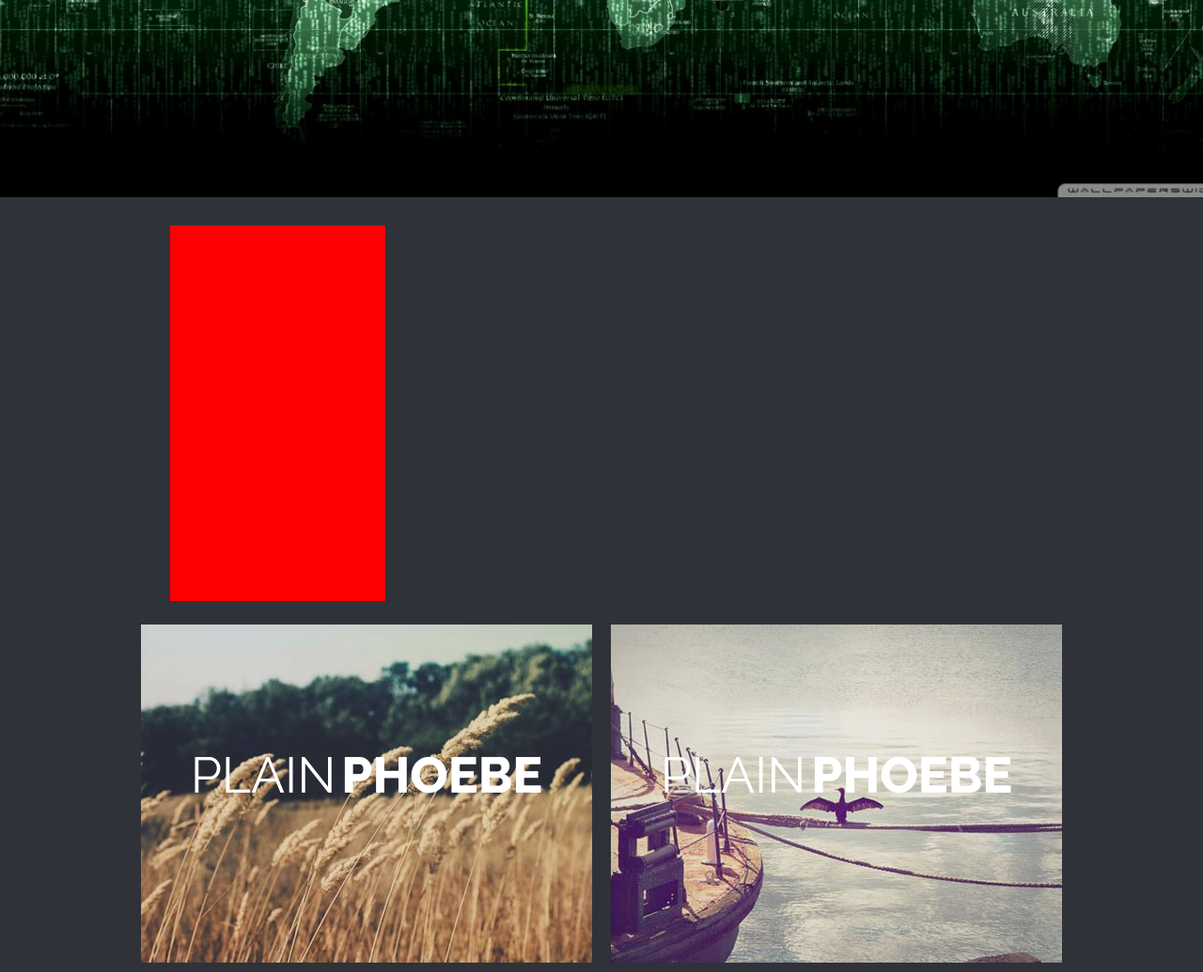
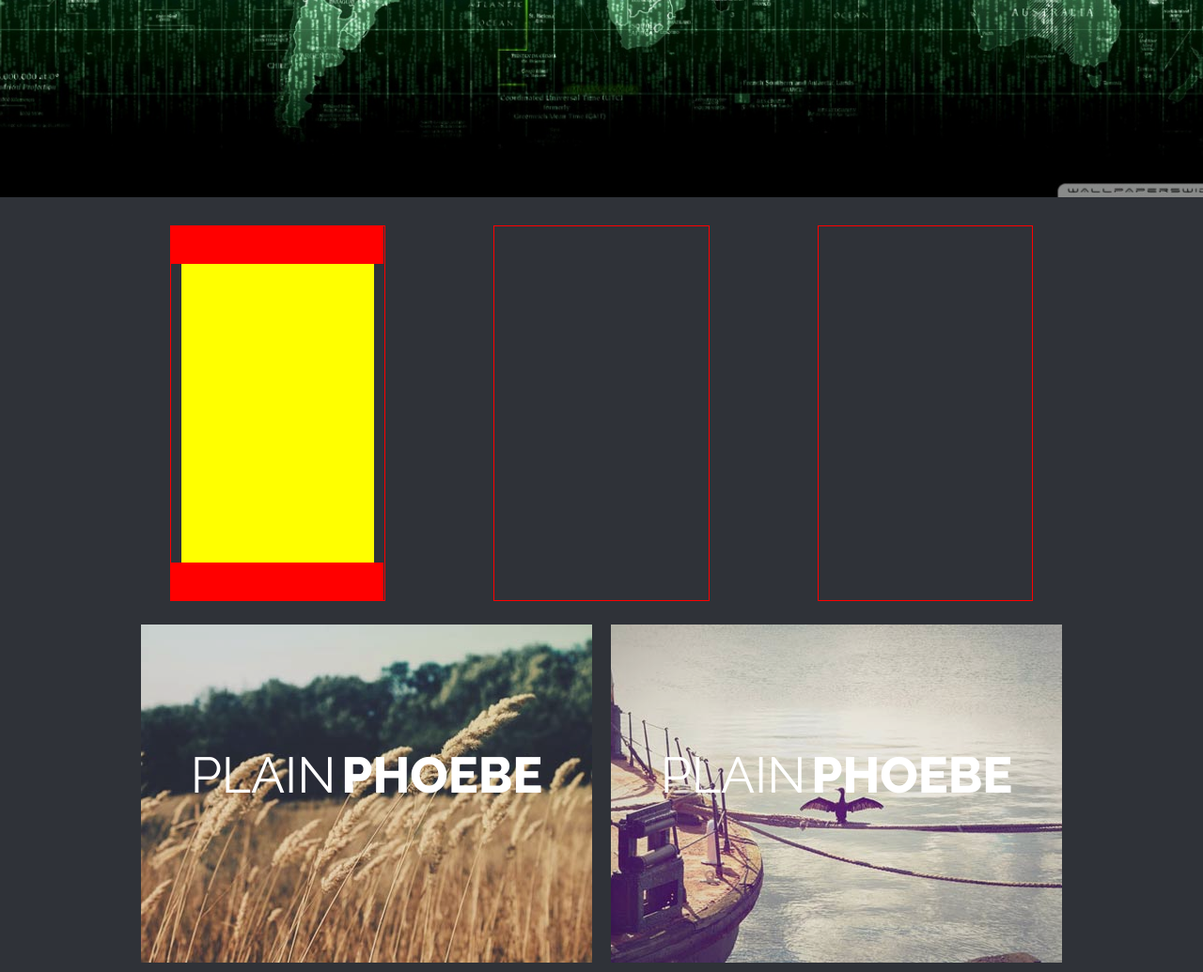
Before and after one commit to Quantumke/portfolioHTML5-, a PHP site: page / in a window 1280 px wide. Shown: the part 590-1625 px from the top of the page at 94% size. Run offline with PHP 8.4, Linux system fonts and the light colour scheme.

Commit message:
structure item about

```diff
--- a/css/main.css
+++ b/css/main.css
@@ -69,5 +69,22 @@ height: 400px;
 }
 .about-me{
     height: 400px;
+   border: red solid 1px;
+}
+.about-head{
     background: red;
+    height: 10%;
+    margin-left: -11px;
+    width: 110%;
 }
+.about-body{
+    height: 80%;
+    background: yellow;
+}
+.about-footer{
+    height: 10%;
+    background: red;
+     margin-left: -11px;
+    width: 110%;
+}
+}
--- a/index.html
+++ b/index.html
@@ -65,6 +65,23 @@
        <div class="container">
            <div class="row">
                <div class="about-me col s3">
+                  <div class="about-head">
+
+                  </div>
+                  <div class="about-body">
+
+                  </div>
+                  <div class="about-footer">
+
+                  </div>
+
+
+               </div>
+                 <div class="about-me col s3" style="margin-left:12.5%">
+
+
+               </div>
+                 <div class="about-me col s3" style="float:right">
 
 
                </div>
```
